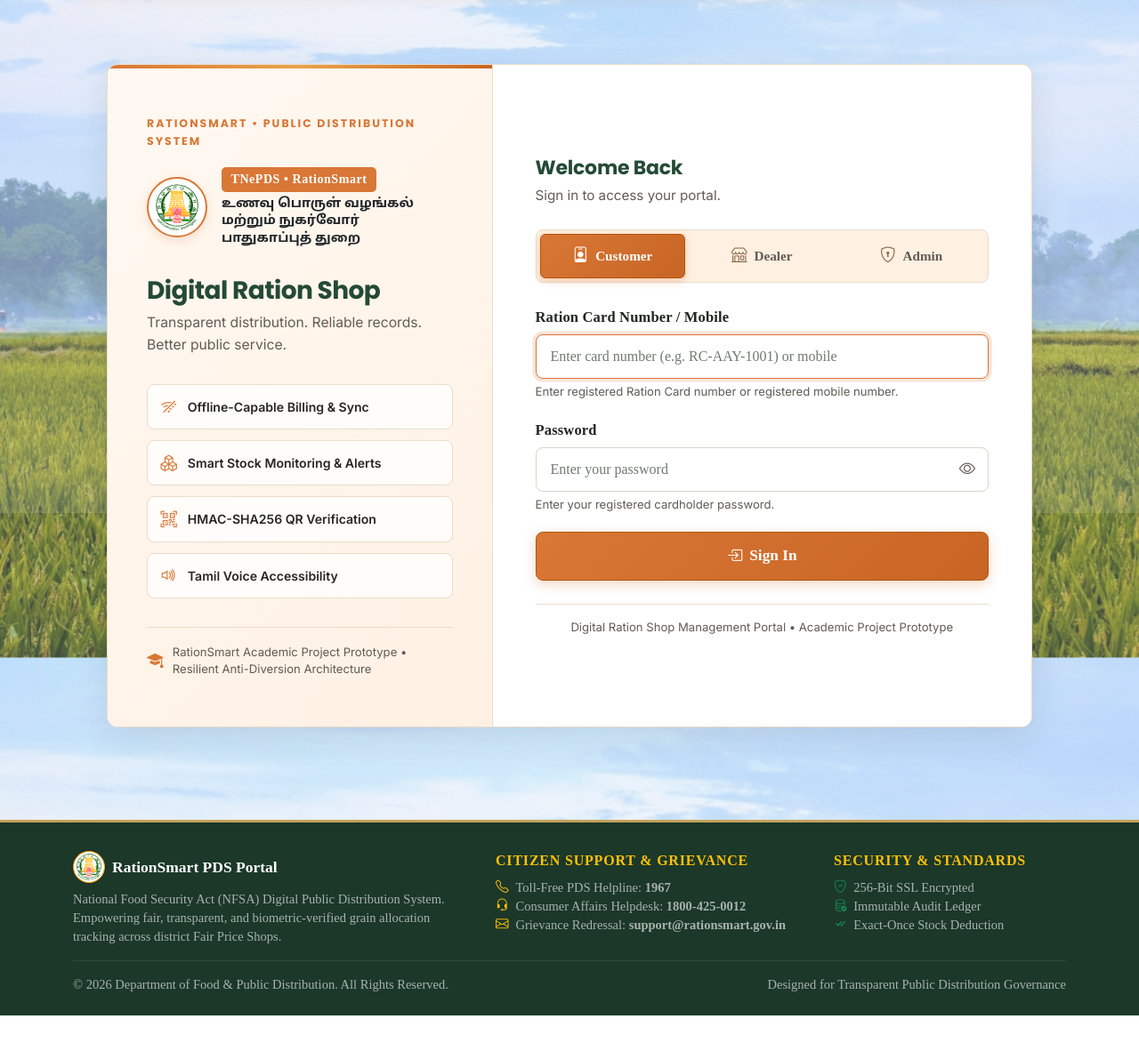
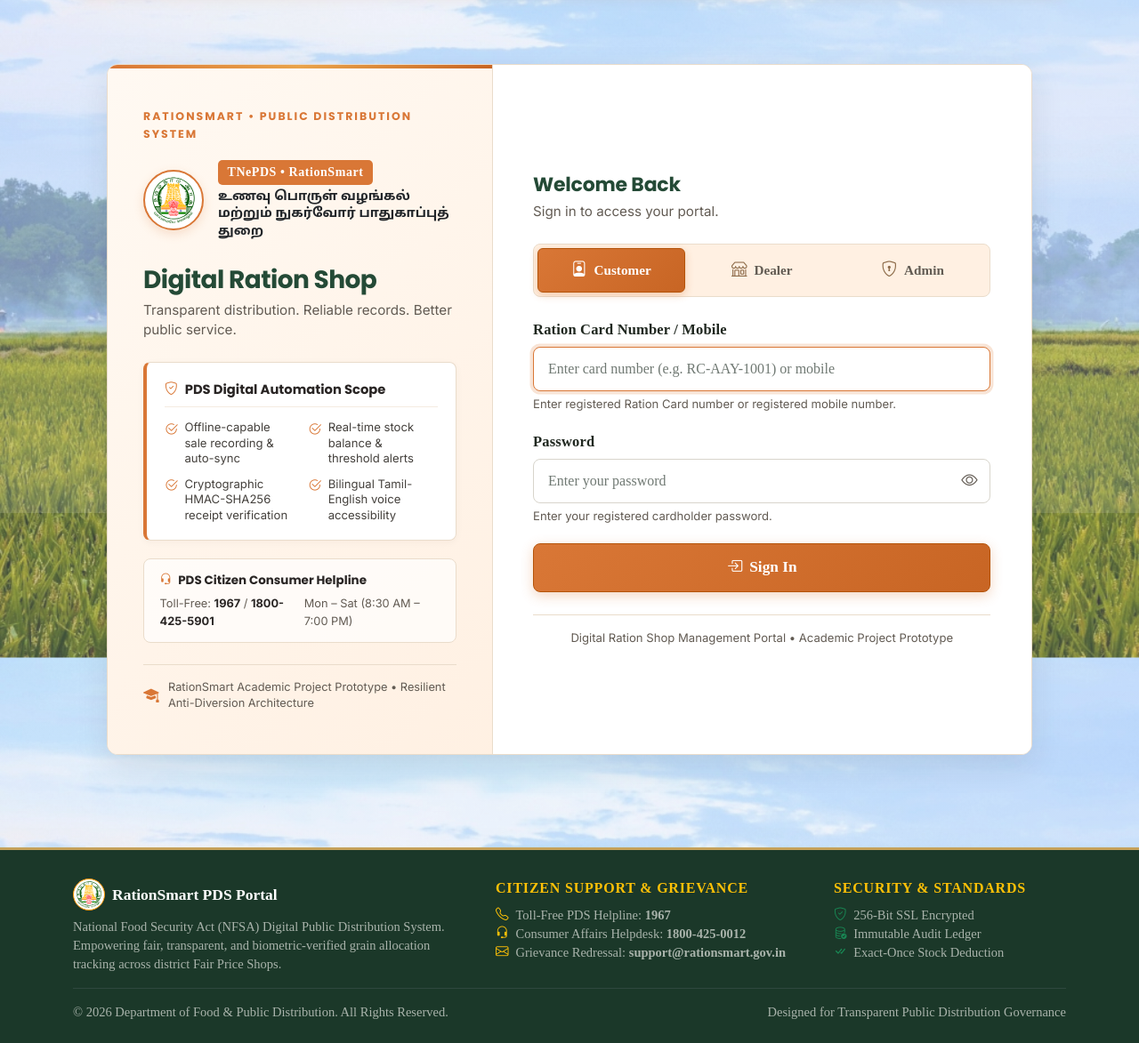
Before and after one commit to MahathiSelvaraj/RationSmart-PDS-Portal, a Flask app: page /login in a window 1280 px wide. Shown: the part 223-1396 px from the top of the page at 89% size. Before the commit the page ends 1365 px from the top, so only its background shows below. Run offline with Flask 3, Linux system fonts and the light colour scheme; some libraries are stand-ins or nearby versions.

Commit message:
feat(auth): replace 4 isolated feature boxes with unified PDS Digital Automation Scope card and Citizen Helpline info box

```diff
--- a/templates/auth/login.html
+++ b/templates/auth/login.html
@@ -43,7 +43,7 @@
 .login-visual-panel {
     background: linear-gradient(135deg, rgba(255, 249, 242, 0.98) 0%, rgba(255, 240, 226, 0.98) 100%);
     border-right: 1px solid #EADCCB;
-    padding: 3.5rem 2.75rem;
+    padding: 3rem 2.5rem;
     display: flex;
     flex-direction: column;
     justify-content: space-between;
@@ -76,7 +76,7 @@
     display: flex;
     align-items: center;
     gap: 1rem;
-    margin-bottom: 2rem;
+    margin-bottom: 1.75rem;
 }
 
 .login-emblem-wrap {
@@ -101,80 +101,124 @@
 
 .portal-main-heading {
     font-family: 'Poppins', sans-serif;
-    font-size: 2.35rem;
+    font-size: 2.25rem;
     font-weight: 800;
     color: #292524;
     line-height: 1.2;
-    margin-bottom: 0.5rem;
+    margin-bottom: 0.4rem;
     letter-spacing: -0.02em;
 }
 
 .portal-tagline {
     font-family: 'Inter', sans-serif;
     color: #625B53;
-    font-size: 0.98rem;
-    line-height: 1.55;
-    margin-bottom: 2rem;
+    font-size: 0.95rem;
+    line-height: 1.5;
+    margin-bottom: 1.5rem;
 }
 
-/* Compact, Subtle Feature Highlights List */
-.login-feature-list {
-    display: flex;
-    flex-direction: column;
-    gap: 0.75rem;
-    margin-bottom: 2rem;
+/* Unified Platform Capabilities Card */
+.login-capabilities-card {
+    background-color: #FFFFFF;
+    border: 1px solid #EADCCB;
+    border-left: 4px solid #D97736;
+    border-radius: 8px;
+    padding: 1.15rem 1.25rem;
+    margin-bottom: 1.25rem;
+    box-shadow: 0 2px 8px rgba(41, 37, 36, 0.04);
 }
 
-.login-feature-item {
+.capabilities-header {
     display: flex;
     align-items: center;
-    gap: 0.75rem;
-    padding: 0.65rem 0.9rem;
-    background: rgba(255, 255, 255, 0.75);
+    gap: 0.5rem;
+    font-family: 'Poppins', sans-serif;
+    font-size: 0.92rem;
+    font-weight: 700;
+    color: #292524;
+    margin-bottom: 0.85rem;
+    padding-bottom: 0.5rem;
+    border-bottom: 1px solid #F4EBE1;
+}
+
+.capabilities-grid {
+    display: grid;
+    grid-template-columns: 1fr 1fr;
+    gap: 0.65rem 1rem;
+}
+
+.capability-item {
+    display: flex;
+    align-items: flex-start;
+    gap: 0.45rem;
+    font-size: 0.82rem;
+    color: #44403C;
+    line-height: 1.35;
+}
+
+.capability-item i {
+    color: #D97736;
+    font-size: 0.95rem;
+    flex-shrink: 0;
+    margin-top: 1px;
+}
+
+/* Public Helpline & Timings Card */
+.login-helpline-box {
+    background-color: rgba(255, 255, 255, 0.7);
     border: 1px solid #EADCCB;
     border-radius: 8px;
-    font-family: 'Inter', sans-serif;
-    font-size: 0.88rem;
-    font-weight: 600;
-    color: #292524;
-    transition: transform 0.15s ease, background 0.15s ease;
+    padding: 0.85rem 1.1rem;
+    margin-bottom: 1.5rem;
 }
 
-.login-feature-item:hover {
-    background: #FFFFFF;
-    transform: translateX(3px);
-    box-shadow: 0 2px 8px rgba(217, 119, 54, 0.10);
+.helpline-title {
+    font-family: 'Poppins', sans-serif;
+    font-size: 0.84rem;
+    font-weight: 700;
+    color: #292524;
+    display: flex;
+    align-items: center;
+    gap: 0.45rem;
+    margin-bottom: 0.35rem;
 }
 
-.login-feature-item i {
-    font-size: 1.15rem;
-    color: #D97736;
-    flex-shrink: 0;
+.helpline-details {
+    display: flex;
+    justify-content: space-between;
+    align-items: center;
+    font-size: 0.8rem;
+    color: #625B53;
+}
+
+.helpline-details strong {
+    color: #292524;
+    font-family: 'Inter', sans-serif;
 }
 
 /* Left Panel Footer Notice */
 .login-prototype-badge {
     border-top: 1px solid #EADCCB;
-    padding-top: 1.15rem;
+    padding-top: 1rem;
     margin-top: auto;
     display: flex;
     align-items: center;
     gap: 0.65rem;
-    font-size: 0.82rem;
+    font-size: 0.8rem;
     color: #625B53;
     line-height: 1.4;
 }
 
 .login-prototype-badge i {
     color: #D97736;
-    font-size: 1.15rem;
+    font-size: 1.1rem;
     flex-shrink: 0;
 }
 
 /* --- Right Section (Access Panel & Role Form) --- */
 .login-access-panel {
     background-color: #FFFFFF;
-    padding: 3.5rem 3rem;
+    padding: 3.25rem 2.85rem;
     display: flex;
     flex-direction: column;
     justify-content: center;
@@ -182,7 +226,7 @@
 
 .access-heading {
     font-family: 'Poppins', sans-serif;
-    font-size: 2rem;
+    font-size: 1.95rem;
     font-weight: 700;
     color: #292524;
     margin-bottom: 0.25rem;
@@ -193,7 +237,7 @@
     font-family: 'Inter', sans-serif;
     font-size: 0.95rem;
     color: #625B53;
-    margin-bottom: 1.65rem;
+    margin-bottom: 1.5rem;
 }
 
 /* Role Selector Tabs */
@@ -203,7 +247,7 @@
     border: 1px solid #EADCCB;
     border-radius: 8px;
     padding: 4px;
-    margin-bottom: 1.65rem;
+    margin-bottom: 1.5rem;
     gap: 4px;
 }
 
@@ -252,7 +296,7 @@
 
 /* Field Group & Inputs */
 .login-field-group {
-    margin-bottom: 1.35rem;
+    margin-bottom: 1.3rem;
 }
 
 .login-field-label {
@@ -393,6 +437,9 @@
     .login-access-panel {
         padding: 2.5rem 1.75rem;
     }
+    .capabilities-grid {
+        grid-template-columns: 1fr;
+    }
 }
 </style>
 {% endblock %}
@@ -422,23 +469,41 @@
                         Transparent distribution. Reliable records. Better public service.
                     </p>
 
-                    <!-- Compact, Elegant Feature Checklist -->
-                    <div class="login-feature-list">
-                        <div class="login-feature-item">
-                            <i class="bi bi-wifi-off"></i>
-                            <span>Offline-Capable Billing & Sync</span>
+                    <!-- Integrated System Capabilities Card -->
+                    <div class="login-capabilities-card">
+                        <div class="capabilities-header">
+                            <i class="bi bi-shield-check text-primary"></i>
+                            <span>PDS Digital Automation Scope</span>
                         </div>
-                        <div class="login-feature-item">
-                            <i class="bi bi-boxes"></i>
-                            <span>Smart Stock Monitoring & Alerts</span>
+                        <div class="capabilities-grid">
+                            <div class="capability-item">
+                                <i class="bi bi-check2-circle"></i>
+                                <span>Offline-capable sale recording & auto-sync</span>
+                            </div>
+                            <div class="capability-item">
+                                <i class="bi bi-check2-circle"></i>
+                                <span>Real-time stock balance & threshold alerts</span>
+                            </div>
+                            <div class="capability-item">
+                                <i class="bi bi-check2-circle"></i>
+                                <span>Cryptographic HMAC-SHA256 receipt verification</span>
+                            </div>
+                            <div class="capability-item">
+                                <i class="bi bi-check2-circle"></i>
+                                <span>Bilingual Tamil-English voice accessibility</span>
+                            </div>
                         </div>
-                        <div class="login-feature-item">
-                            <i class="bi bi-qr-code-scan"></i>
-                            <span>HMAC-SHA256 QR Verification</span>
+                    </div>
+
+                    <!-- Citizen Helpline & Timings Card -->
+                    <div class="login-helpline-box">
+                        <div class="helpline-title">
+                            <i class="bi bi-headset text-primary"></i>
+                            <span>PDS Citizen Consumer Helpline</span>
                         </div>
-                        <div class="login-feature-item">
-                            <i class="bi bi-volume-up"></i>
-                            <span>Tamil Voice Accessibility</span>
+                        <div class="helpline-details">
+                            <span>Toll-Free: <strong>1967</strong> / <strong>1800-425-5901</strong></span>
+                            <span>Mon &ndash; Sat (8:30 AM &ndash; 7:00 PM)</span>
                         </div>
                     </div>
                 </div>
```
